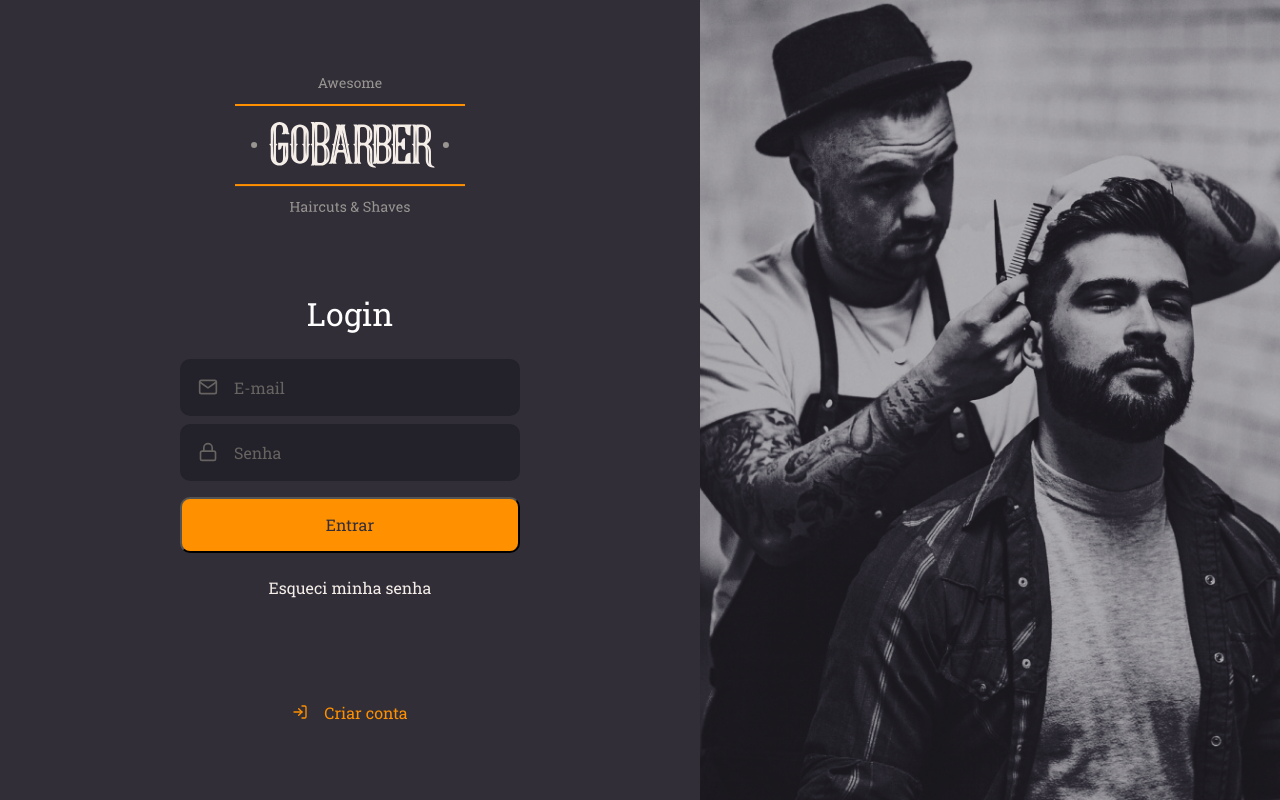
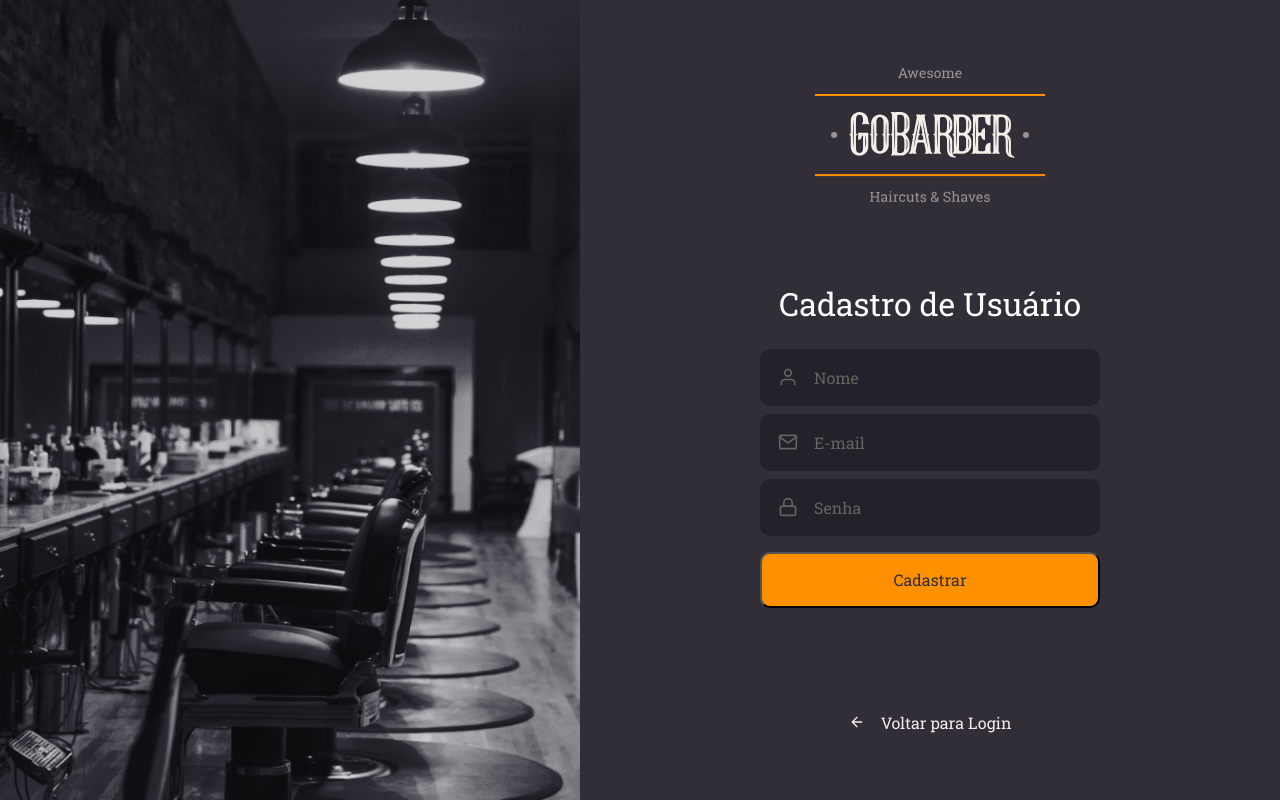
Before and after one commit to brugnaro2022/06-gobarber-web, a React (Create React App) app: page / in a window 1280 px wide. Built offline with nearby package versions, Linux system fonts and the light colour scheme.

Commit message:
SignUp page

```diff
--- a/src/App.tsx
+++ b/src/App.tsx
@@ -2,11 +2,12 @@
 
 import GlobalStyle from './styles/global';
 
-import Signin from './pages/Signin';
+// import SignIn from './pages/SignIn';
+import SignUp from './pages/SignUp';
 
 const App: React.FC = () => (
   <>
-    <Signin />
+    <SignUp />
     <GlobalStyle />
   </>
 );
--- a/src/pages/Signin.tsx
+++ b/src/pages/SignIn/index.tsx
@@ -1,10 +1,10 @@
 import React from 'react';
 import { FiLogIn, FiMail, FiLock } from 'react-icons/fi';
 
-import logoImg from '../assets/logo.svg';
+import logoImg from '../../assets/logo.svg';
 
-import Input from '../components/Input';
-import Button from '../components/Button';
+import Input from '../../components/Input';
+import Button from '../../components/Button';
 
 import { Background, Container, Content } from './styles';
 
--- /dev/null
+++ b/src/pages/SignIn/styles.ts
@@ -0,0 +1,59 @@
+import styled from 'styled-components';
+import { shade } from 'polished';
+
+import signInBackgroundImg from '../../assets/sign-in-background.png';
+
+export const Background = styled.div`
+  background: url(${signInBackgroundImg}) no-repeat center;
+  background-size: cover;
+  flex: 1;
+`;
+
+export const Container = styled.div`
+  align-items: stretch;
+  display: flex;
+  height: 100vh;
+`;
+
+export const Content = styled.div`
+  align-items: center;
+  display: flex;
+  flex-direction: column;
+  max-width: 700px;
+  place-content: center;
+  width: 100%;
+  form {
+    margin: 80px 0;
+    text-align: center;
+    width: 340px;
+    h1 {
+      margin-bottom: 24px;
+    }
+    a {
+      color: #f4ede8;
+      display: block;
+      margin-top: 24px;
+      text-decoration: none;
+      transition: color 0.2s;
+      &:hover {
+        color: ${shade(0.2, '#f4ede8')};
+      }
+    }
+  }
+
+  > a {
+    align-items: center;
+    color: #ff9000;
+    display: block;
+    display: flex;
+    margin-top: 24px;
+    text-decoration: none;
+    transition: color 0.2s;
+    svg {
+      margin-right: 16px;
+    }
+    &:hover {
+      color: ${shade(0.2, '#ff9000')};
+    }
+  }
+`;
--- /dev/null
+++ b/src/pages/SignUp/index.tsx
@@ -0,0 +1,36 @@
+import React from 'react';
+import { FiArrowLeft, FiMail, FiLock, FiUser } from 'react-icons/fi';
+
+import logoImg from '../../assets/logo.svg';
+
+import Input from '../../components/Input';
+import Button from '../../components/Button';
+
+import { Background, Container, Content } from './styles';
+
+const SignUp: React.FC = () => (
+  <Container>
+    <Background />
+    <Content>
+      <img src={logoImg} alt="GoBarber" />
+      <form>
+        <h1>Cadastro de Usuário</h1>
+        <Input name="name" icon={FiUser} placeholder="Nome" />
+        <Input name="email" icon={FiMail} placeholder="E-mail" />
+        <Input
+          name="password"
+          icon={FiLock}
+          type="password"
+          placeholder="Senha"
+        />
+        <Button type="submit">Cadastrar</Button>
+      </form>
+      <a href="create">
+        <FiArrowLeft />
+        Voltar para Login
+      </a>
+    </Content>
+  </Container>
+);
+
+export default SignUp;
--- a/src/pages/styles.ts
+++ b/src/pages/SignUp/styles.ts
@@ -1,10 +1,10 @@
 import styled from 'styled-components';
 import { shade } from 'polished';
 
-import signInBackgroundImg from '../assets/sign-in-background.png';
+import signUpBackgroundImg from '../../assets/sign-up-background.png';
 
 export const Background = styled.div`
-  background: url(${signInBackgroundImg}) no-repeat center;
+  background: url(${signUpBackgroundImg}) no-repeat center;
   background-size: cover;
   flex: 1;
 `;
@@ -43,7 +43,7 @@
 
   > a {
     align-items: center;
-    color: #ff9000;
+    color: #f4ede8;
     display: block;
     display: flex;
     margin-top: 24px;
@@ -53,7 +53,7 @@
       margin-right: 16px;
     }
     &:hover {
-      color: ${shade(0.2, '#ff9000')};
+      color: ${shade(0.2, '#f4ede8')};
     }
   }
 `;
```
Also changed, not shown: src/assets/sign-up-background.png (added).
